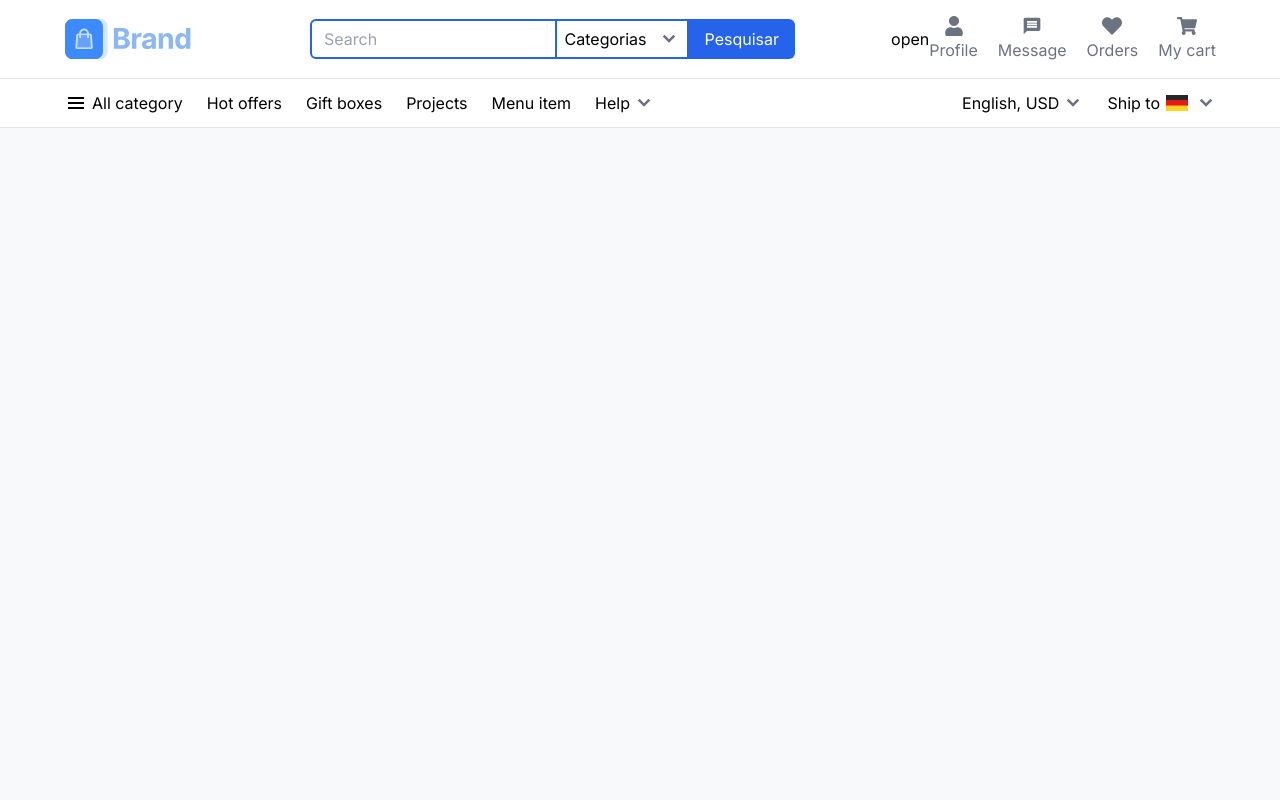
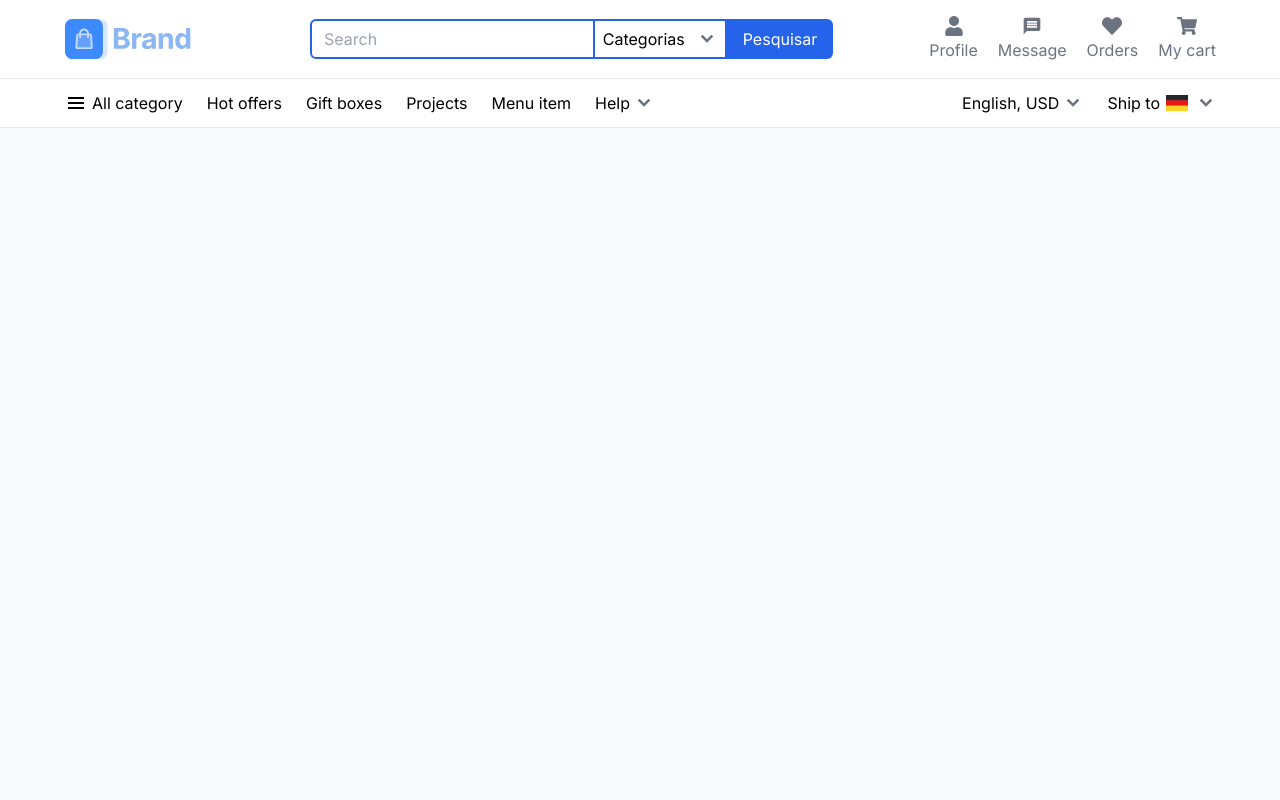
Before and after one commit to Code4FunX/e-commerce, a Next.js app: page / in a window 1280 px wide. Shown: the top 800 px of the page. Built offline with nearby package versions, Linux system fonts and the light colour scheme.

Commit message:
fix: remove test button from Header

```diff
--- a/src/components/Header/index.tsx
+++ b/src/components/Header/index.tsx
@@ -33,7 +33,6 @@ export const Header = () => {
               Pesquisar
             </button>
           </div>
-          <button onClick={() => ref?.current?.open()}>open</button>
           <div className="hidden items-center justify-center gap-x-5 md:flex">
             {menuItems.map((menuItem) => (
               <Link key={menuItem.name} href={menuItem.link}>
```
